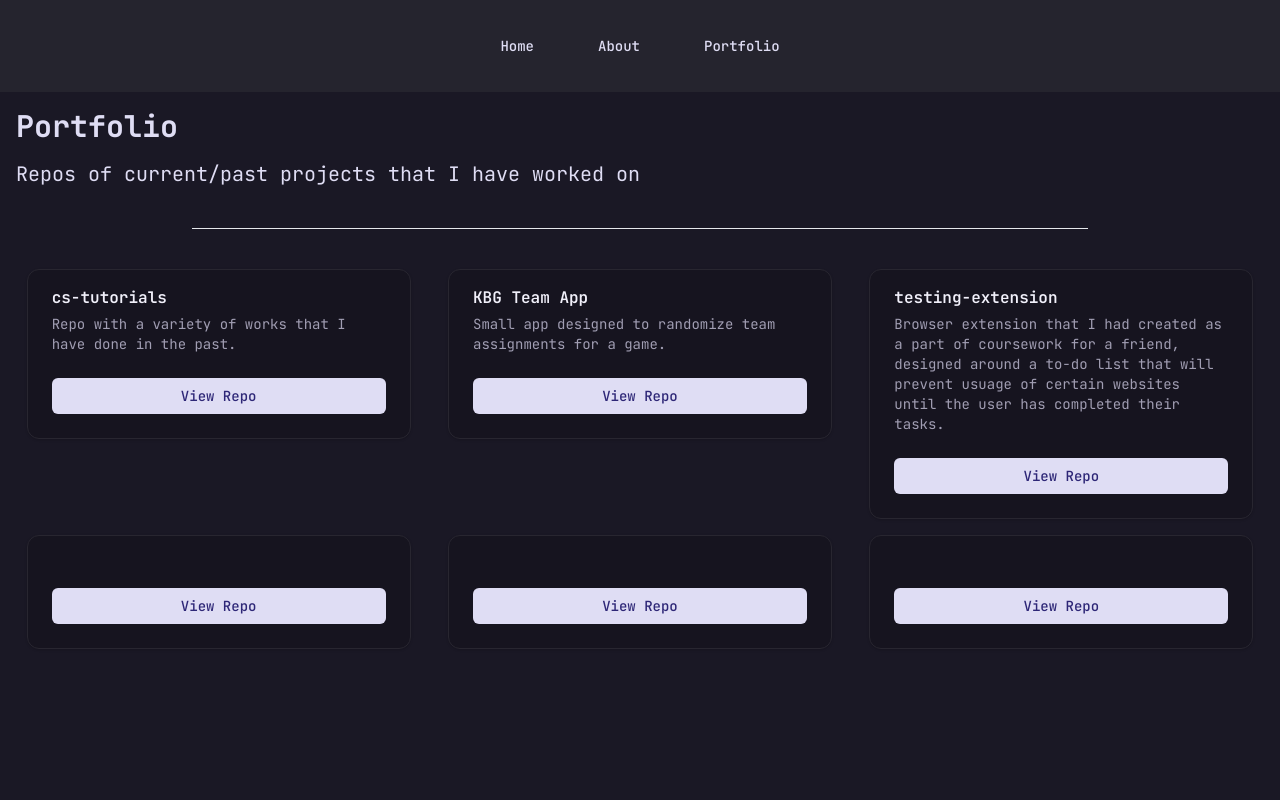
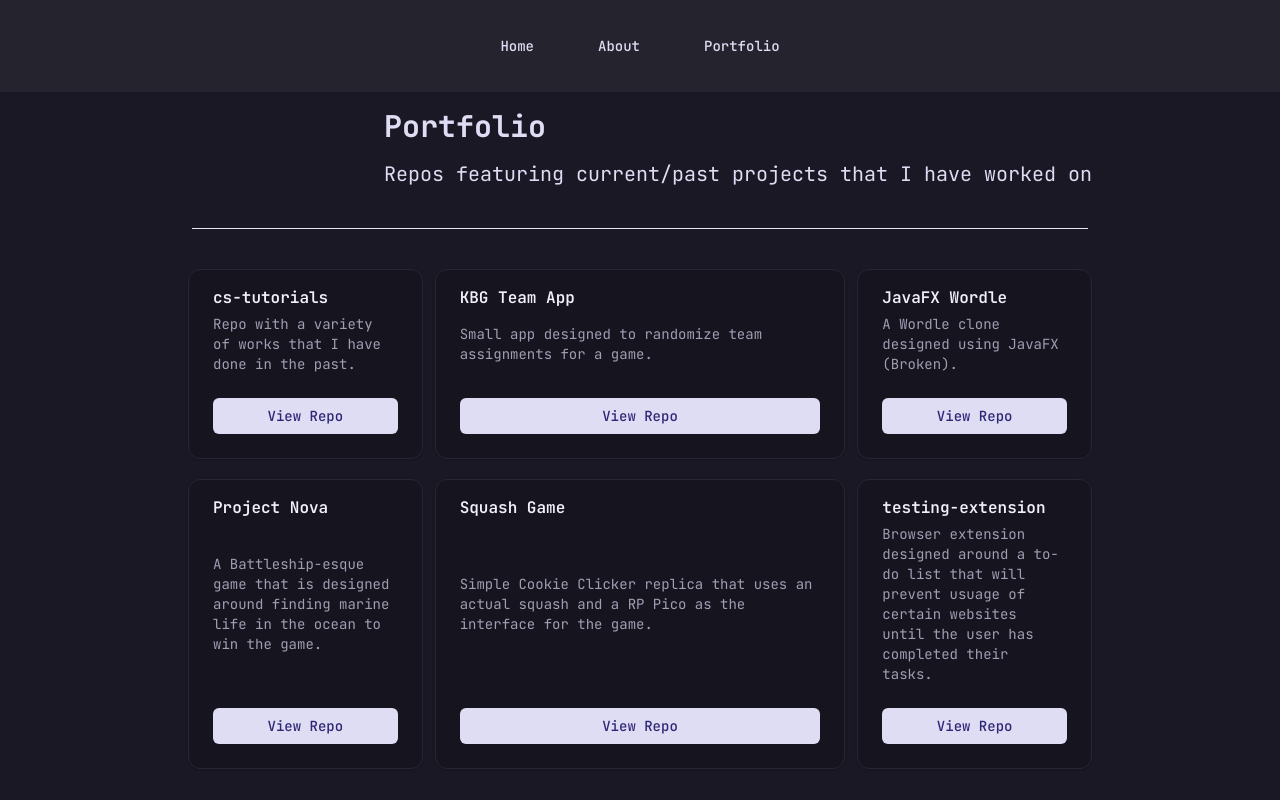
Before and after one commit to Miyxzu/definitely-high-quality-portfolio, a Next.js app: page /definitely-high-quality-portfolio/portfolio in a window 1280 px wide. Built offline with nearby package versions, Linux system fonts and the light colour scheme.

Commit message:
feat: Update Cards and responsive sizing, add hover animations

```diff
--- a/app/portfolio/page.tsx
+++ b/app/portfolio/page.tsx
@@ -12,26 +12,28 @@ export default function portfolio() {
   return (
     <div className="">
       <main>
-        <div className="m-4">
+        <div className="m-4 xl:ml-96">
           <h1 className="text-3xl font-bold">Portfolio</h1>
           <h2 className="text-xl mt-4">
-            Repos of current/past projects that I have worked on
+            Repos featuring current/past projects that I have worked on
           </h2>
         </div>
         <div className="my-10">
           <div className="border-b border-gray-200 w-full mx-auto max-w-4xl"></div>
         </div>
-        <div className="grid grid-cols-1 md:grid-cols-2 lg:grid-cols-3 gap-4 m-4">
-          <div className="">
-            <Card className="relative mx-auto w-full max-w-sm pt-0">
-              <CardHeader>
+
+        {/* Row 1 */}
+        <div className="grid grid-cols-1 md:grid-cols-2 lg:grid-cols-3 gap-4 xl:gap-3 m-4 xl:m-3">
+          <div className="flex xl:ml-44">
+            <Card className="group relative mx-auto w-full max-w-sm xl:max-w-md pt-0 h-full flex flex-col transition-shadow duration-300 hover:shadow-[0_0_24px_4px_rgba(58,54,84,0.45)]">
+              <CardHeader className="grow">
                 <CardTitle className="mt-5">cs-tutorials</CardTitle>
                 <CardDescription>
                   Repo with a variety of works that I have done in the past.
                 </CardDescription>
               </CardHeader>
               <CardFooter>
-                <Button className="w-full" asChild>
+                <Button className="w-full transition-all duration-200 hover:bg-secondary-foreground hover:text-secondary hover:border hover:border-secondary-foreground" asChild>
                   <Link href="https://github.com/Miyxzu/cs-tutorials">
                     View Repo
                   </Link>
@@ -39,16 +41,16 @@ export default function portfolio() {
               </CardFooter>
             </Card>
           </div>
-          <div className="">
-            <Card className="relative mx-auto w-full max-w-sm pt-0">
-              <CardHeader>
+          <div className="flex">
+            <Card className="group relative mx-auto w-full max-w-sm xl:max-w-md pt-0 h-full flex flex-col transition-shadow duration-300 hover:shadow-[0_0_24px_4px_rgba(58,54,84,0.45)]">
+              <CardHeader className="grow">
                 <CardTitle className="mt-5">KBG Team App</CardTitle>
                 <CardDescription>
                   Small app designed to randomize team assignments for a game.
                 </CardDescription>
               </CardHeader>
               <CardFooter>
-                <Button className="w-full" asChild>
+                <Button className="w-full transition-all duration-200 hover:bg-secondary-foreground hover:text-secondary hover:border hover:border-secondary-foreground" asChild>
                   <Link href="https://github.com/Miyxzu/KBGTeamApp">
                     View Repo
                   </Link>
@@ -56,17 +58,17 @@ export default function portfolio() {
               </CardFooter>
             </Card>
           </div>
-          <div className="">
-            <Card className="relative mx-auto w-full max-w-sm pt-0">
-              <CardHeader>
-                <CardTitle className="mt-5">testing-extension</CardTitle>
+          <div className="flex xl:mr-44">
+            <Card className="group relative mx-auto w-full max-w-sm xl:max-w-md pt-0 h-full flex flex-col transition-shadow duration-300 hover:shadow-[0_0_24px_4px_rgba(58,54,84,0.45)]">
+              <CardHeader className="grow">
+                <CardTitle className="mt-5">JavaFX Wordle</CardTitle>
                 <CardDescription>
-                  Browser extension that I had created as a part of coursework for a friend, designed around a to-do list that will prevent usuage of certain websites until the user has completed their tasks.
+                  A Wordle clone designed using JavaFX (Broken).
                 </CardDescription>
               </CardHeader>
               <CardFooter>
-                <Button className="w-full" asChild>
-                  <Link href="https://github.com/Miyxzu/testing-extension">
+                <Button className="w-full transition-all duration-200 hover:bg-secondary-foreground hover:text-secondary hover:border hover:border-secondary-foreground" asChild>
+                  <Link href="https://github.com/Miyxzu/finalproj">
                     View Repo
                   </Link>
                 </Button>
@@ -74,52 +76,58 @@ export default function portfolio() {
             </Card>
           </div>
         </div>
-        <div className="grid grid-cols-1 md:grid-cols-2 lg:grid-cols-3 gap-4 m-4">
-          <div className="">
-            <Card className="relative mx-auto w-full max-w-sm pt-0">
-              <CardHeader>
-                <CardTitle className="mt-5"></CardTitle>
+
+        {/* Row 2 */}
+        <div className="grid grid-cols-1 md:grid-cols-2 lg:grid-cols-3 gap-4 m-4 xl:gap-3 xl:m-3 pt-2">
+          <div className="flex xl:ml-44">
+            <Card className="group relative mx-auto w-full max-w-sm xl:max-w-md pt-0 h-full flex flex-col transition-shadow duration-300 hover:shadow-[0_0_24px_4px_rgba(58,54,84,0.45)]">
+              <CardHeader className="grow">
+                <CardTitle className="mt-5">Project Nova</CardTitle>
                 <CardDescription>
-
+                  A Battleship-esque game that is designed around finding marine
+                  life in the ocean to win the game.
                 </CardDescription>
               </CardHeader>
               <CardFooter>
-                <Button className="w-full" asChild>
-                  <Link href="https://github.com/Miyxzu/">
+                <Button className="w-full transition-all duration-200 hover:bg-secondary-foreground hover:text-secondary hover:border hover:border-secondary-foreground" asChild>
+                  <Link href="https://github.com/Miyxzu/cs-tutorials/tree/main/Java/CS11002/assessmentFinal">
                     View Repo
                   </Link>
                 </Button>
               </CardFooter>
             </Card>
           </div>
-          <div className="">
-            <Card className="relative mx-auto w-full max-w-sm pt-0">
-              <CardHeader>
-                <CardTitle className="mt-5"></CardTitle>
+          <div className="flex">
+            <Card className="group relative mx-auto w-full max-w-sm xl:max-w-md pt-0 h-full flex flex-col transition-shadow duration-300 hover:shadow-[0_0_24px_4px_rgba(58,54,84,0.45)]">
+              <CardHeader className="grow">
+                <CardTitle className="mt-5">Squash Game</CardTitle>
                 <CardDescription>
-
+                  Simple Cookie Clicker replica that uses an actual squash and a
+                  RP Pico as the interface for the game.
                 </CardDescription>
               </CardHeader>
               <CardFooter>
-                <Button className="w-full" asChild>
-                  <Link href="https://github.com/Miyxzu/">
+                <Button className="w-full transition-all duration-200 hover:bg-secondary-foreground hover:text-secondary hover:border hover:border-secondary-foreground" asChild>
+                  <Link href="https://github.com/Miyxzu/cs-tutorials/tree/main/py/CS12001/hell">
                     View Repo
                   </Link>
                 </Button>
               </CardFooter>
             </Card>
           </div>
-          <div className="">
-            <Card className="relative mx-auto w-full max-w-sm pt-0">
-              <CardHeader>
-                <CardTitle className="mt-5"></CardTitle>
+          <div className="flex xl:mr-44">
+            <Card className="group relative mx-auto w-full max-w-sm xl:max-w-md pt-0 h-full flex flex-col transition-shadow duration-300 hover:shadow-[0_0_24px_4px_rgba(58,54,84,0.45)]">
+              <CardHeader className="grow">
+                <CardTitle className="mt-5">testing-extension</CardTitle>
                 <CardDescription>
-
+                  Browser extension designed around a to-do list that will
+                  prevent usuage of certain websites until the user has
+                  completed their tasks.
                 </CardDescription>
               </CardHeader>
               <CardFooter>
-                <Button className="w-full" asChild>
-                  <Link href="https://github.com/Miyxzu/">
+                <Button className="w-full transition-all duration-200 hover:bg-secondary-foreground hover:text-secondary hover:border hover:border-secondary-foreground" asChild>
+                  <Link href="https://github.com/Miyxzu/testing-extension">
                     View Repo
                   </Link>
                 </Button>
```
